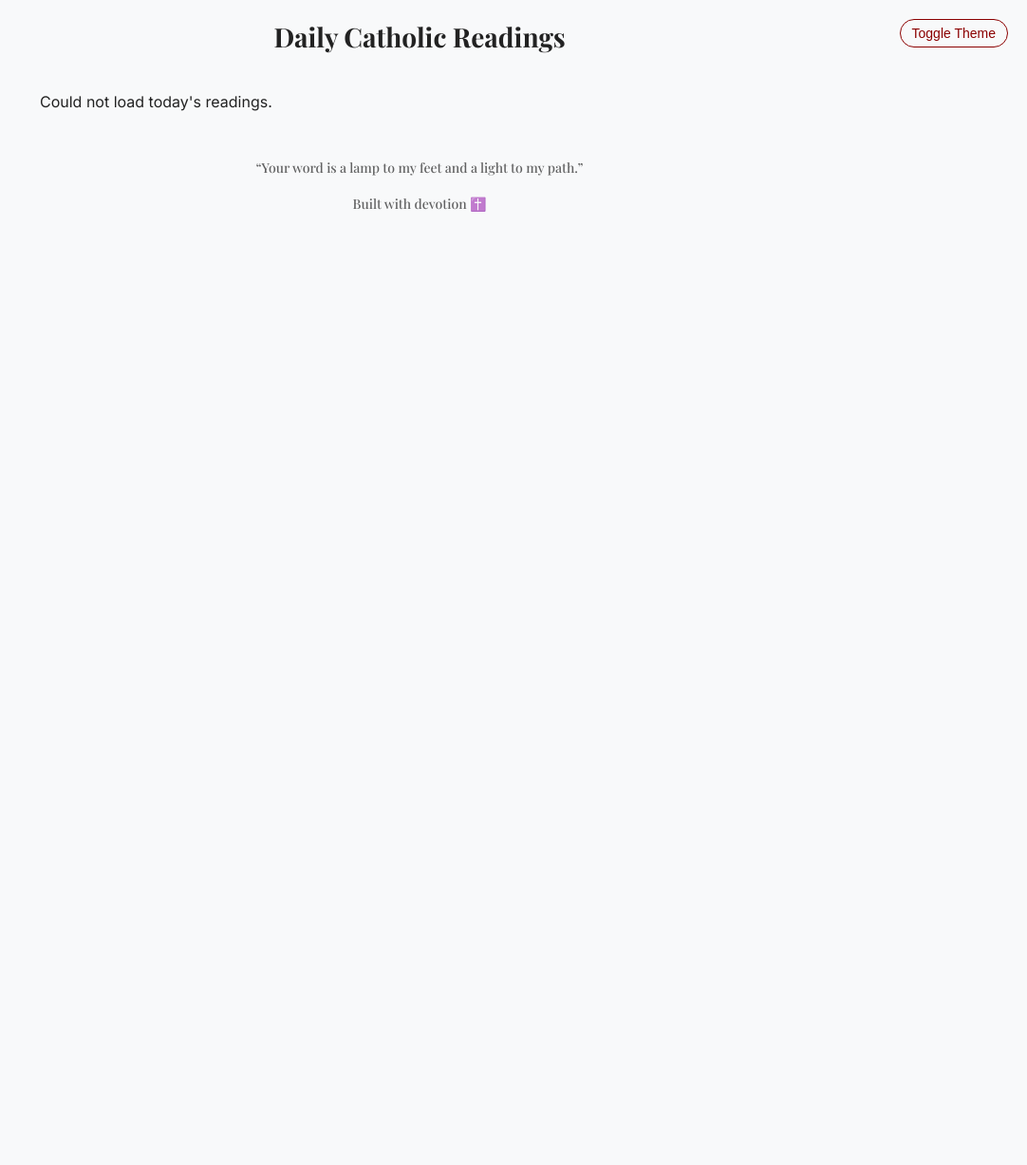
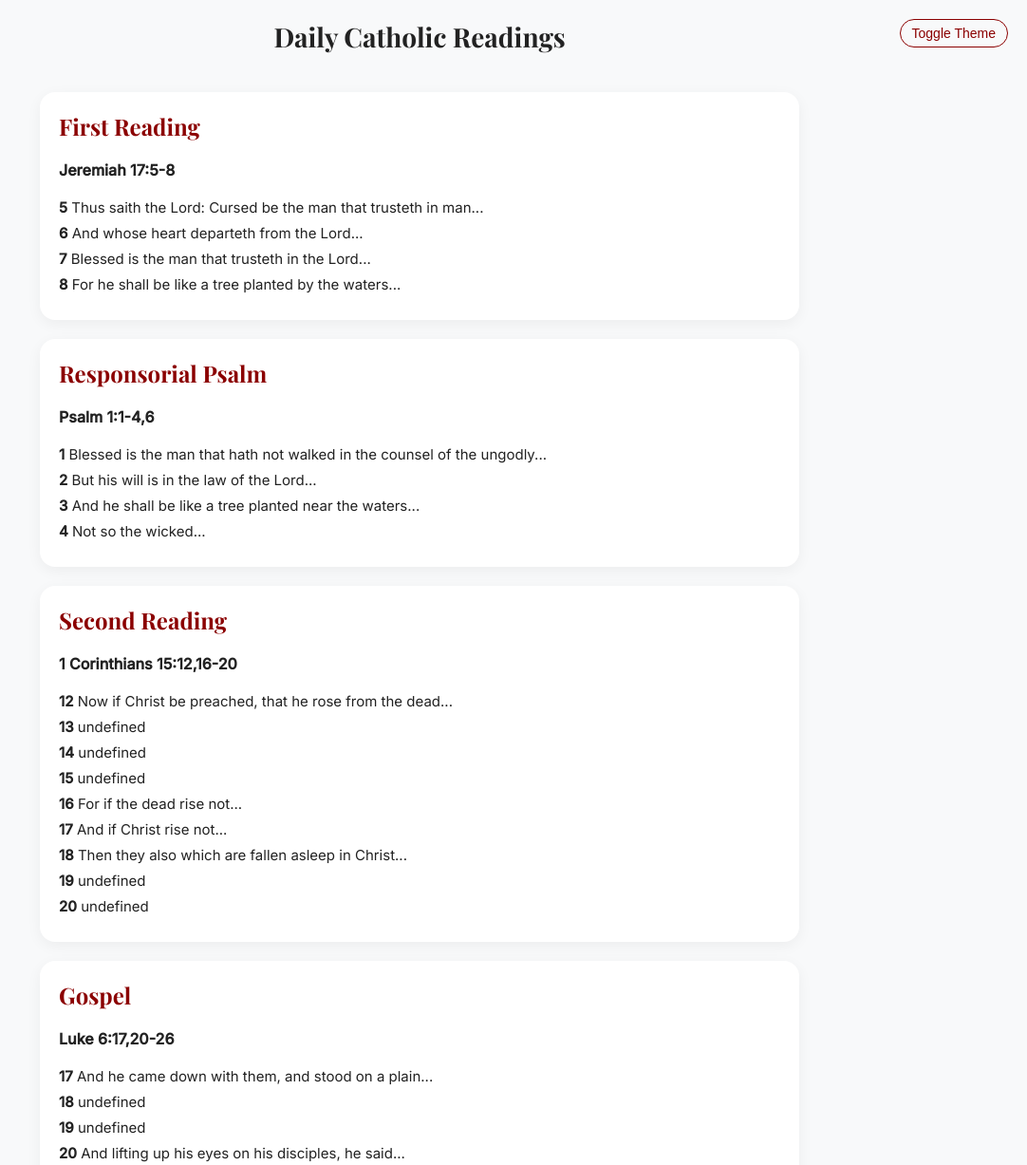
Before and after one commit to BayoDavid24/catholic-readings-app, a plain HTML site: page index.html in a window 1280 px wide. Shown: the top 1227 px of the page at 95% size, without its empty margins (198-1280 px from the left). Before the commit the page ends 800 px from the top, so only its background shows below. Drawn offline with nearby package versions, Linux system fonts and the light colour scheme; no server answers.

Commit message:
Refactor reading retrieval to use sample data
Refactor reading retrieval and parsing functions to use sample data instead of fetching from an API. Update display logic to handle new data structure.

```diff
--- a/index.html
+++ b/index.html
@@ -110,83 +110,111 @@ function toggleMode() {
   document.body.classList.toggle("dark");
 }
 
-async function getTodayReference() {
-  const today = new Date();
-  const year = today.getFullYear();
-  const month = String(today.getMonth() + 1).padStart(2, '0');
-  const day = String(today.getDate()).padStart(2, '0');
-  const formatted = `${month}-${day}`;
+// Small sample readings dataset
+const readingsData = {
+  "2026-02-15": {
+    firstReading: "Jeremiah 17:5-8",
+    psalm: "Psalm 1:1-4,6",
+    secondReading: "1 Corinthians 15:12,16-20",
+    gospel: "Luke 6:17,20-26"
+  },
+  "2026-02-16": {
+    firstReading: "Genesis 1:1-19",
+    psalm: "Psalm 104:1-5",
+    secondReading: "Romans 8:18-25",
+    gospel: "Matthew 5:1-12"
+  }
+};
 
-  const url = `https://cpbjr.github.io/catholic-readings-api/readings/${year}/${formatted}.json`;
+// Small sample Douay-Rheims Bible JSON
+// In real app, replace with full EntireBible-DR.json
+const bibleData = {
+  "Jeremiah": {
+    "17": {
+      "5": "Thus saith the Lord: Cursed be the man that trusteth in man...",
+      "6": "And whose heart departeth from the Lord...",
+      "7": "Blessed is the man that trusteth in the Lord...",
+      "8": "For he shall be like a tree planted by the waters..."
+    }
+  },
+  "Psalm": {
+    "1": {
+      "1": "Blessed is the man that hath not walked in the counsel of the ungodly...",
+      "2": "But his will is in the law of the Lord...",
+      "3": "And he shall be like a tree planted near the waters...",
+      "4": "Not so the wicked..."
+    }
+  },
+  "1 Corinthians": {
+    "15": {
+      "12": "Now if Christ be preached, that he rose from the dead...",
+      "16": "For if the dead rise not...",
+      "17": "And if Christ rise not...",
+      "18": "Then they also which are fallen asleep in Christ..."
+    }
+  },
+  "Luke": {
+    "6": {
+      "17": "And he came down with them, and stood on a plain...",
+      "20": "And lifting up his eyes on his disciples, he said...",
+      "21": "Blessed are ye that hunger now...",
+      "22": "Blessed are ye, when men shall hate you...",
+      "23": "Rejoice ye in that day, and leap for joy...",
+      "24": "But woe unto you that are rich...",
+      "25": "Woe to you that are full now...",
+      "26": "Woe to you that laugh now..."
+    }
+  }
+};
 
-  const res = await fetch(url);
-  return await res.json();
-}
-
+// Parse a reference like "Luke 6:17,20-26" or "Psalm 1:1-4"
 function parseReference(ref) {
   const parts = ref.split(" ");
   const book = parts.slice(0, parts.length - 1).join(" ");
   const versePart = parts[parts.length - 1];
 
-  const [chapter, range] = versePart.split(":");
-  const [start, end] = range.includes("-")
-    ? range.split("-")
-    : [range, range];
+  let chapter, start, end;
 
-  return {
-    book,
-    chapter: parseInt(chapter),
-    start: parseInt(start),
-    end: parseInt(end)
-  };
-}
+  if (versePart.includes(":")) {
+    [chapter, verseRange] = versePart.split(":");
+    if (verseRange.includes("-")) [start, end] = verseRange.split("-");
+    else [start, end] = [verseRange, verseRange];
+  } else {
+    chapter = versePart;
+    start = 1;
+    end = 1;
+  }
 
-async function getBible() {
-  const res = await fetch(
-    "https://raw.githubusercontent.com/xxruyle/Bible-DouayRheims/master/EntireBible-DR.json"
-  );
-  return await res.json();
+  return { book, chapter: parseInt(chapter), start: parseInt(start), end: parseInt(end) };
 }
 
 function renderSection(title, reference, bible) {
   if (!reference) return "";
 
   const parsed = parseReference(reference);
-  const chapter = bible[parsed.book]?.[parsed.chapter];
-  if (!chapter) return "";
+  const chapterData = bible[parsed.book]?.[parsed.chapter];
+  if (!chapterData) return "";
 
-  let html = `
-    <div class="card">
-      <h2>${title}</h2>
-      <strong>${reference}</strong><br><br>
-  `;
-
+  let html = `<div class="card"><h2>${title}</h2><strong>${reference}</strong><br><br>`;
   for (let i = parsed.start; i <= parsed.end; i++) {
-    html += `<div class="verse"><strong>${i}</strong> ${chapter[i]}</div>`;
+    html += `<div class="verse"><strong>${i}</strong> ${chapterData[i]}</div>`;
   }
-
   html += "</div>";
   return html;
 }
 
-async function display() {
-  try {
-    const data = await getTodayReference();
-    const bible = await getBible();
+function display() {
+  const today = new Date();
+  const key = today.toISOString().split("T")[0]; // "YYYY-MM-DD"
+  const todayReadings = readingsData[key] || readingsData["2026-02-15"]; // fallback
 
-    let html = "";
+  let html = "";
+  html += renderSection("First Reading", todayReadings.firstReading, bibleData);
+  html += renderSection("Responsorial Psalm", todayReadings.psalm, bibleData);
+  html += renderSection("Second Reading", todayReadings.secondReading, bibleData);
+  html += renderSection("Gospel", todayReadings.gospel, bibleData);
 
-    html += renderSection("First Reading", data.readings.firstReading, bible);
-    html += renderSection("Responsorial Psalm", data.readings.psalm, bible);
-    html += renderSection("Second Reading", data.readings.secondReading, bible);
-    html += renderSection("Gospel", data.readings.gospel, bible);
-
-    document.getElementById("content").innerHTML = html;
-
-  } catch (err) {
-    document.getElementById("content").innerHTML =
-      "Could not load today's readings.";
-  }
+  document.getElementById("content").innerHTML = html;
 }
 
 display();
```
